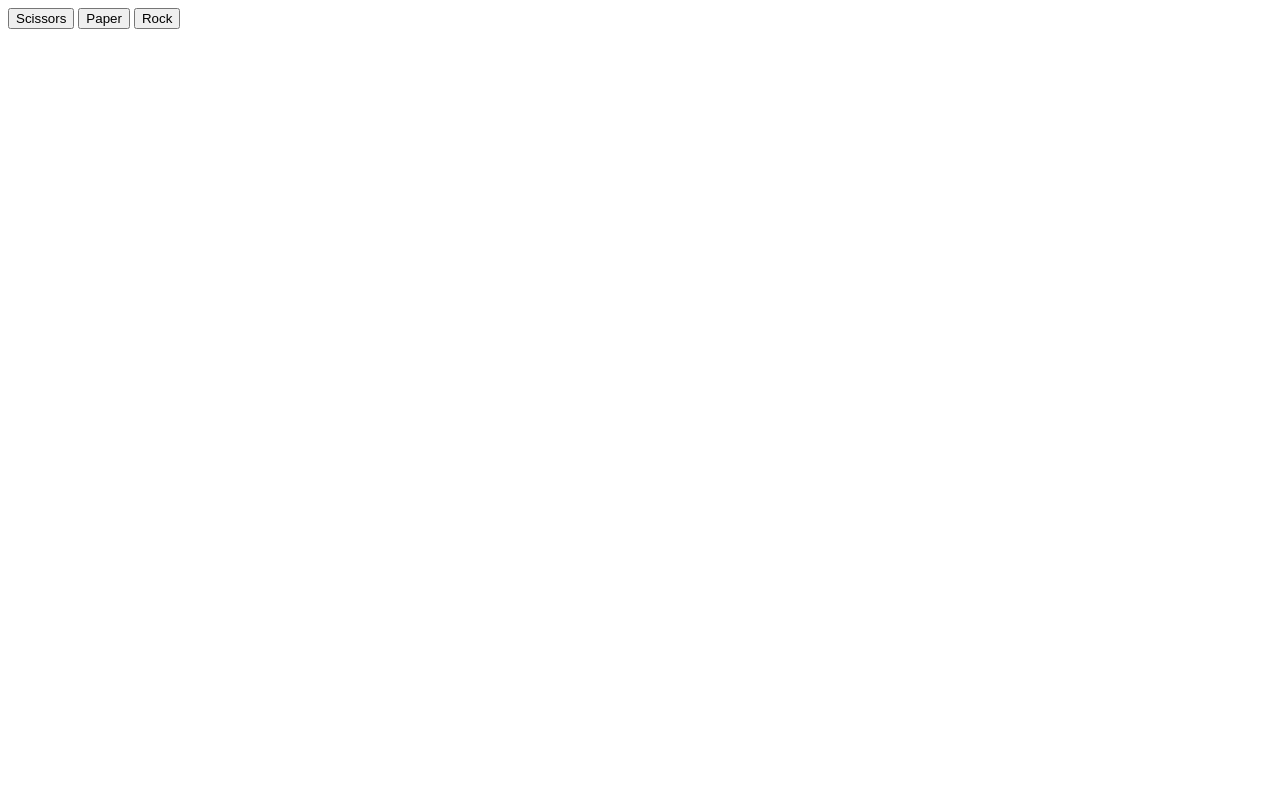
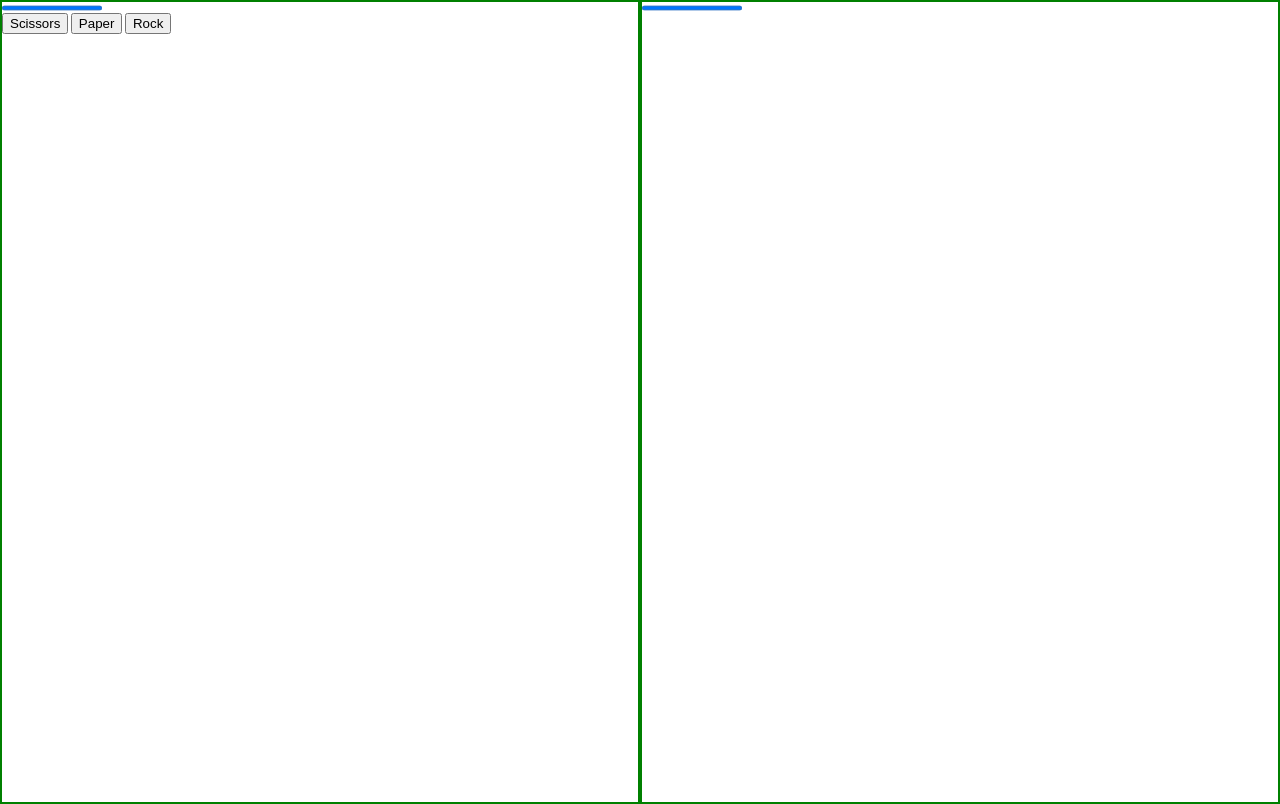
Before and after one commit to ChaosGuru/oding-project-rock-paper-scissors, a plain HTML site: page index.html in a window 1280 px wide. Drawn offline with Linux system fonts and the light colour scheme.

Commit message:
few css styles

```diff
--- a/index.html
+++ b/index.html
@@ -9,11 +9,12 @@
 </head>
 <body>
     <main>
+        <div id="players">
             <div id="user">
-            <div id="hp-bar">
-
+                <div class="hp-bar">
+                    <progress value="100" max="100"></progress>
                 </div>
-            <div id="avatar">
+                <div class="avatar">
 
                 </div>
                 <div id="choices">
@@ -23,16 +24,17 @@
                 </div>
             </div>
             <div id="robot">
-            <div id="hp-bar">
-
+                <div class="hp-bar">
+                    <progress value="100" max="100"></progress>
                 </div>
-            <div id="avatar">
+                <div class="avatar">
 
                 </div>
             </div>
             <div id="end-screen" style="display: none;">
                 <button>Play Again</button>
             </div>
+        </div>
     </main>
     <script src="script.js"></script>
 </body>
--- a/script.js
+++ b/script.js
@@ -23,17 +23,23 @@ const score = {
     "robot": 5,
 };
 
+const wins = 0;
+
 
 function war(userChoice) {
     const robotChoice = getRobotChoice();
     fight(userChoice, robotChoice);
 
     if (score["user"] == 0) {
+        wins += 1;
         endScreen("robot");
+
         console.log("%cLOSE", "background-color: red; font-size: 20px;");
     }
     else if (score["robot"] == 0) {
+        wins = 0;
         endScreen("user");
+
         console.log("%cWIN", "background-color: green; font-size: 20px;");
     }
 }
--- a/style.css
+++ b/style.css
@@ -0,0 +1,22 @@
+html {
+    font-size: 62.5%;
+}
+
+body {
+    margin: 0;
+}
+
+main {
+    /* border: 2px red solid; */
+}
+
+#players {
+    display: flex;
+    flex-direction: row;
+}
+
+#players > div {
+    width: 50vw;
+    height: 100vh;
+    border: 2px green solid;
+}
```
Also changed, not shown: images/enemy1.webp (added), images/enemy10.png (added). Lines whose indentation alone changed are shown as unchanged.
